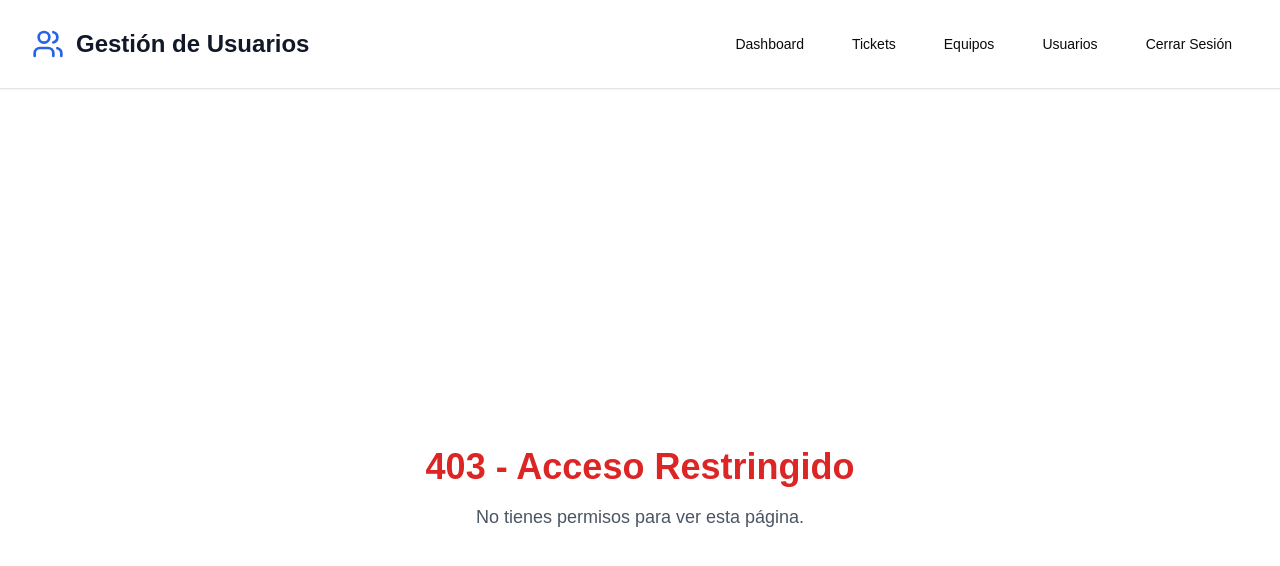
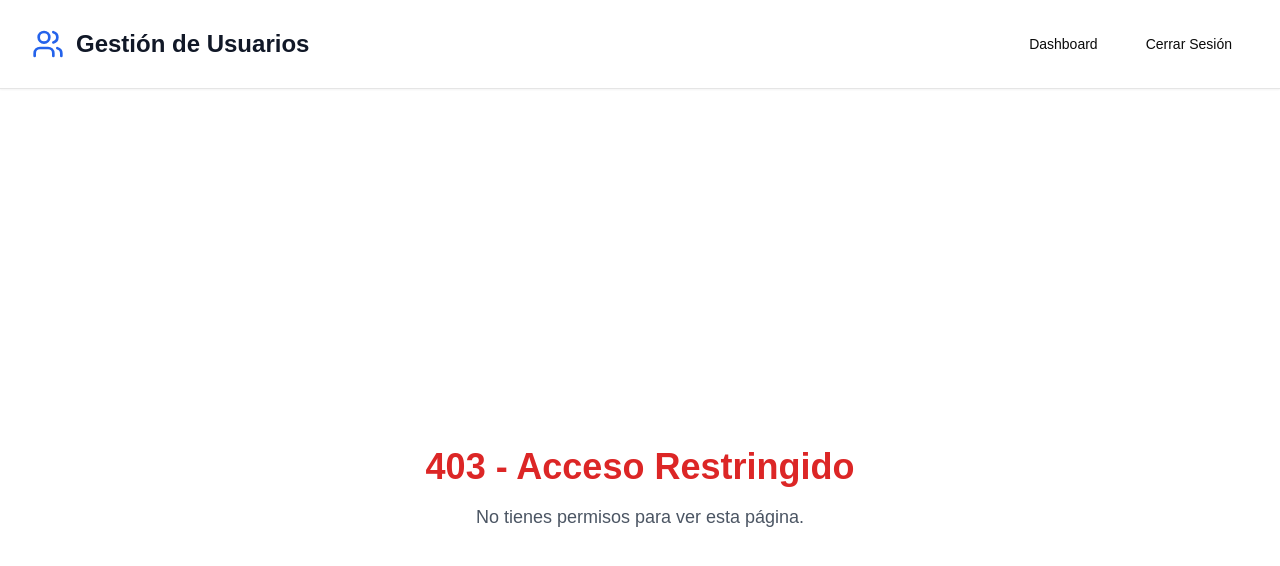
Before and after one commit to minosaul1/sistema-ticket, a Next.js app: page /forbidden in a window 1280 px wide. Shown: the top 566 px of the page. Built offline with nearby package versions, Linux system fonts and the light colour scheme.

Commit message:
se oculto botonoes visible segun el rol

```diff
--- a/app/equipos/[id]/page.tsx
+++ b/app/equipos/[id]/page.tsx
@@ -53,7 +53,7 @@ export default function EquipoDetailPage({ params }: { params: Promise<{ id: num
         const userSrt = localStorage.getItem("user")
         if (userSrt) {
             const userData = JSON.parse(userSrt)
-            SetUser(userData)
+            SetUser(userData.user)
 
         }
     }, [])
@@ -63,6 +63,7 @@ export default function EquipoDetailPage({ params }: { params: Promise<{ id: num
     const handleEditClick = () => {
 
         if (user.role !== 'admin' && user.role !== "tecnico") {
+            console.log(user.role)
             router.push('/forbidden')
         }
         setIsEditing(true)
--- a/app/tickets/[id]/page.tsx
+++ b/app/tickets/[id]/page.tsx
@@ -54,7 +54,8 @@ export default function TicketDetailPage({ params }: { params: Promise<{ id: num
       try {
         const data = await getTikect(id)
         if (data.estatus.toLowerCase() === "cerrado" || data.estatus.toLowerCase() === "resuelto") {
-          toast.error("No puedes reabrir ticket cerrado")
+          toast.error("No puedes reabrir ticket cerrado o Resuelto")
+          router.push('/tickets')
           return
         }
 
--- a/components/layouts/NavBar.tsx
+++ b/components/layouts/NavBar.tsx
@@ -4,11 +4,30 @@ import Link from "next/link";
 import { Users } from "lucide-react";
 import { Button } from "@/components/ui/button";
 import { LogoutButton } from "@/components/LogoutButton";
+import { useEffect, useState } from "react";
 
+type Role = "admin" | "tecnico" | "usuario"
+type Section = "equipos" | "usuarios" | "tickets"
 
-
+const hasPermission = (role: Role | undefined, section: Section): boolean => {
+    const accessMap: Record<Section, Role[]> = {
+        equipos: ["admin", "tecnico"],
+        usuarios: ["admin"],
+        tickets: ["admin", "tecnico", "usuario"],
+    }
+    return !!role && accessMap[section].includes(role)
+}
 
 export function NavBar() {
+    const [user, SetUser] = useState<{ role?: string }>({})
+
+    useEffect(() => {
+        const usersrt = localStorage.getItem("user")
+        if (usersrt) {
+            const userData = JSON.parse(usersrt)
+            SetUser(userData.user)
+        }
+    }, [])
     return (
         <header className="bg-white shadow-sm border-b">
             <div className="max-w-7xl mx-auto px-4 sm:px-6 lg:px-8">
@@ -21,15 +40,26 @@ export function NavBar() {
                         <Link href="/dashboard">
                             <Button variant="ghost">Dashboard</Button>
                         </Link>
+                        {hasPermission(user.role as Role, "tickets") && (
                             <Link href="/tickets">
                                 <Button variant="ghost">Tickets</Button>
                             </Link>
+                        )
+                        }
+
+
+                        {hasPermission(user.role as Role, "equipos") && (
                             <Link href="/equipos">
                                 <Button variant="ghost">Equipos</Button>
                             </Link>
+                        )
+                        }
+                        {hasPermission(user.role as Role, "usuarios") && (
                             <Link href="/usuarios">
                                 <Button variant="ghost">Usuarios</Button>
                             </Link>
+                        )
+                        }
                         {/* Aquí agregamos el LogoutButton que ya maneja la acción de cerrar sesión */}
 
                         <LogoutButton />
```
Lines whose indentation alone changed are shown as unchanged.
